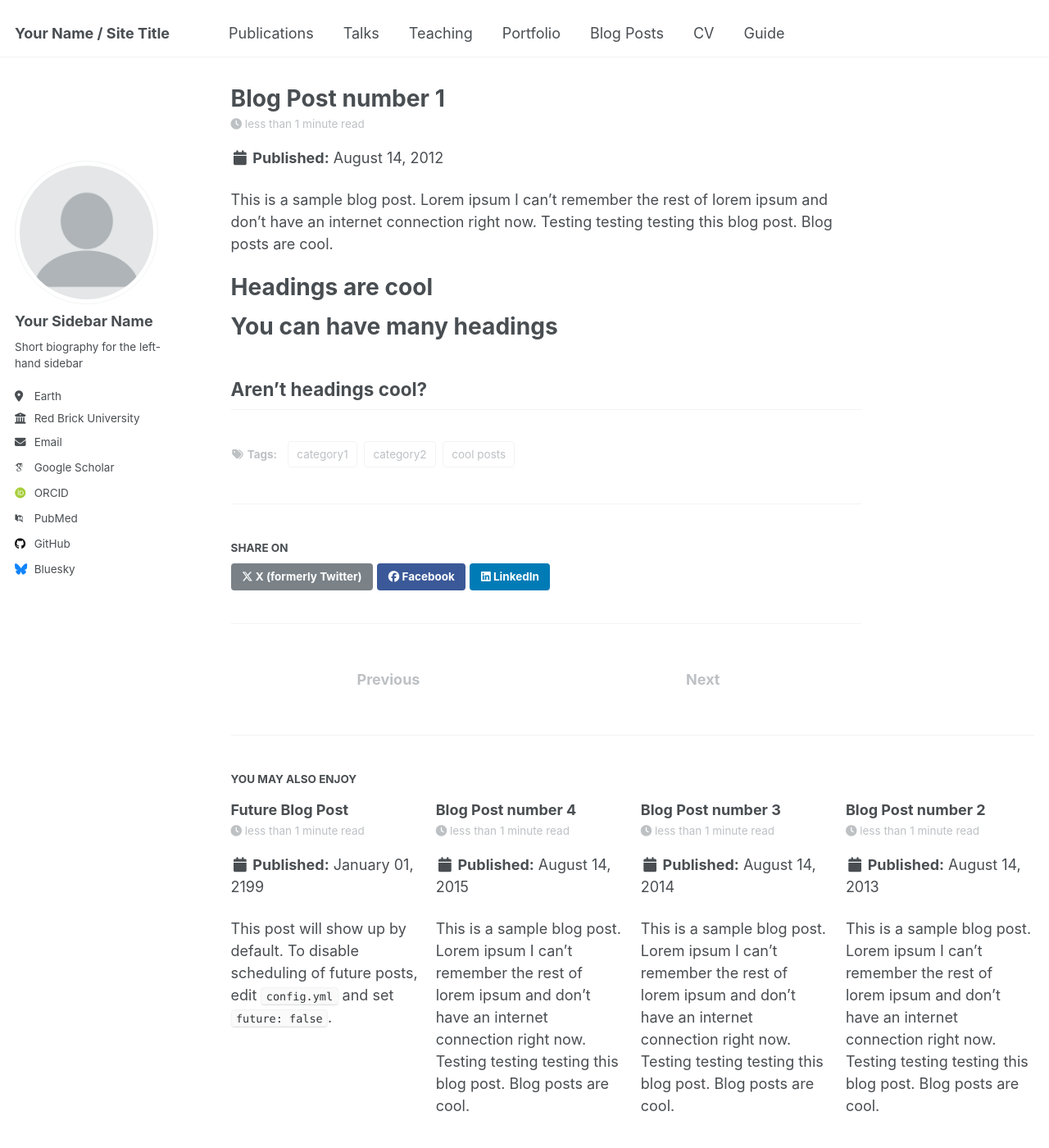
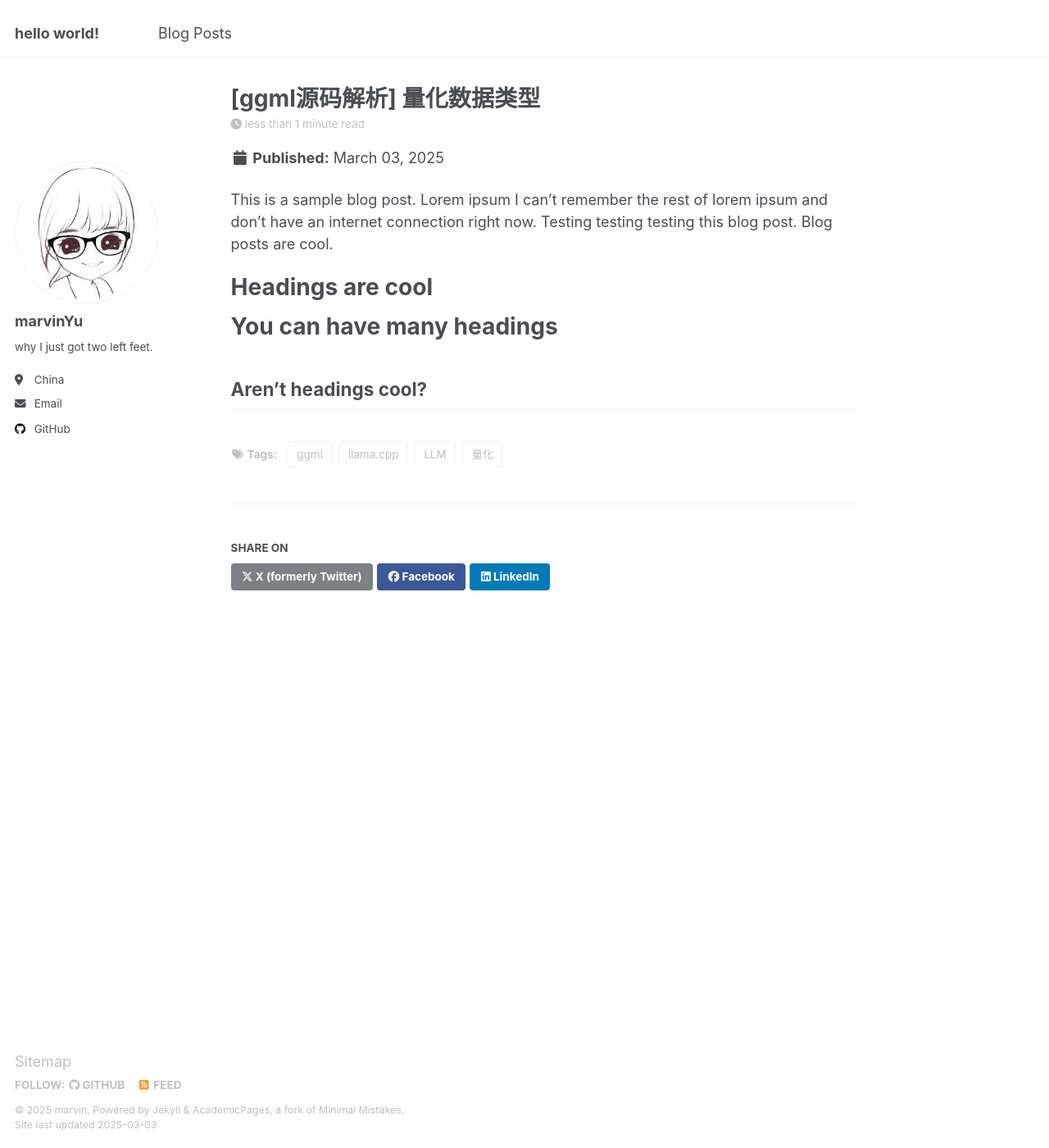
Before and after one commit to marvin-Yu/marvin-Yu.github.io, a Jekyll site: the page built from _posts/2025-03-03-ggml-post-1.md, in a window 1280 px wide and 1400 px high. Shown: the whole window at 82% size. Built offline with Jekyll 4.4.1, drawn with Linux system fonts in a browser that asks for light colours; some web fonts are replaced; some of the changed text lies outside the part shown.

Commit message:
tmp update

```diff
--- a/_config.yml
+++ b/_config.yml
@@ -9,35 +9,35 @@
 # Basic Site Settings
 locale                   : "en-US"
 site_theme               : "default"
-title                    : "Your Name / Site Title"
+title                    : "hello world!"
 title_separator          : "-"
-name                     : &name "Your Name"
+name                     : &name "marvin"
 description              : &description "personal description"
-url                      : https://academicpages.github.io # the base hostname & protocol for your site e.g. "https://[your GitHub username].github.io"
+url                      : https://marvin-Yu.github.io # the base hostname & protocol for your site e.g. "https://[your GitHub username].github.io"
 baseurl                  : "" # the subpath of your site, e.g. "/blog"
-repository               : "academicpages/academicpages.github.io"
+repository               : "marvin-Yu/marvin-Yu.github.io"
 
 # Site Author - The following control what appear as part of the author content on the side bar.
 #               If a field is blank the icon and link will not appear, otherwise it will be shown.
 #               Additional customization can be done by editing /_includes/author-profile.html
 author:
   # Biographic information
-  avatar           : "profile.png"
-  name             : "Your Sidebar Name"
+  avatar           : "head.jpeg"
+  name             : "marvinYu"
   pronouns         : # example: "she/her"
-  bio              : "Short biography for the left-hand sidebar"
-  location         : "Earth"
-  employer         : "Red Brick University"
+  bio              : "why I just got two left feet."
+  location         : "China"
+  # employer         : "Red Brick University"
   uri              : # URL
-  email            : "none@example.org"
+  email            : "marvin_ywf@163.com"
 
   # Academic websites
   arxiv            : # URL - Update with the correct link to your profile
-  googlescholar    : "https://scholar.google.com/citations?user=PS_CX0AAAAAJ"
+  # googlescholar    : "https://scholar.google.com/citations?user=PS_CX0AAAAAJ"
   impactstory      : # URL
-  orcid            : "http://orcid.org/yourorcidurl"
+  # orcid            : "http://orcid.org/yourorcidurl"
   semantic         : # URL
-  pubmed           : "https://www.ncbi.nlm.nih.gov/pubmed/?term=john+snow"
+  # pubmed           : "https://www.ncbi.nlm.nih.gov/pubmed/?term=john+snow"
   researchgate     : # URL
   scopus           : # URL
 
@@ -45,12 +45,12 @@ author:
   bitbucket        : # Username - Update with your username on the site
   codepen          : # Username
   dribbble         : # Username
-  github           : "academicpages"
+  github           : "marvin-Yu"
   kaggle           : # Username
   stackoverflow    : # User number or user number and name (i.e., use "1" or "1/jeff-atwood")
 
   # Social media
-  bluesky          : "bsky.app" # Replace this with you Bluesky username
+  # bluesky          : "bsky.app" # Replace this with you Bluesky username
   facebook         : # Username
   flickr           : # Username
   foursquare       : # Username
--- a/_data/authors.yml
+++ b/_data/authors.yml
@@ -1,9 +1,9 @@
 # Authors
 
 Name Name:
-  name        : "Name Name"
+  name        : "marvinYu"
   uri         : "http://name.com"
-  email       : "name@name.com"
+  email       : "marvin_ywf@163.com"
   bio         : "This is the first name."
   avatar      : "bio-photo-2.jpg"
   twitter     : "name"
--- a/_pages/year-archive.html
+++ b/_pages/year-archive.html
@@ -1,10 +1,11 @@
 ---
 layout: archive
-permalink: /year-archive/
+permalink: /
 title: "Blog posts"
 author_profile: true
 redirect_from:
   - /wordpress/blog-posts/
+  - /year-archive/
 ---
 
 {% include base_path %}
--- a/_posts/2013-08-14-blog-post-2.md
+++ /dev/null
@@ -1,20 +0,0 @@
----
-title: 'Blog Post number 2'
-date: 2013-08-14
-permalink: /posts/2013/08/blog-post-2/
-tags:
-  - cool posts
-  - category1
-  - category2
----
-
-This is a sample blog post. Lorem ipsum I can't remember the rest of lorem ipsum and don't have an internet connection right now. Testing testing testing this blog post. Blog posts are cool.
-
-Headings are cool
-======
-
-You can have many headings
-======
-
-Aren't headings cool?
-------
--- a/_posts/2014-08-14-blog-post-3.md
+++ /dev/null
@@ -1,20 +0,0 @@
----
-title: 'Blog Post number 3'
-date: 2014-08-14
-permalink: /posts/2014/08/blog-post-3/
-tags:
-  - cool posts
-  - category1
-  - category2
----
-
-This is a sample blog post. Lorem ipsum I can't remember the rest of lorem ipsum and don't have an internet connection right now. Testing testing testing this blog post. Blog posts are cool.
-
-Headings are cool
-======
-
-You can have many headings
-======
-
-Aren't headings cool?
-------
--- a/_posts/2012-08-14-blog-post-1.md
+++ b/_posts/2025-03-03-ggml-post-1.md
@@ -1,11 +1,12 @@
 ---
-title: 'Blog Post number 1'
-date: 2012-08-14
-permalink: /posts/2012/08/blog-post-1/
+title: '[ggml源码解析] 量化数据类型'
+date: 2025-03-03
+permalink: /posts/2025/03/03/ggml-post-1/
 tags:
-  - cool posts
-  - category1
-  - category2
+  - LLM
+  - 量化
+  - llama.cpp
+  - ggml
 ---
 
 This is a sample blog post. Lorem ipsum I can't remember the rest of lorem ipsum and don't have an internet connection right now. Testing testing testing this blog post. Blog posts are cool.
--- a/_posts/2199-01-01-future-post.md
+++ /dev/null
@@ -1,11 +0,0 @@
----
-title: 'Future Blog Post'
-date: 2199-01-01
-permalink: /posts/2012/08/blog-post-4/
-tags:
-  - cool posts
-  - category1
-  - category2
----
-
-This post will show up by default. To disable scheduling of future posts, edit `config.yml` and set `future: false`.
```
Also changed, not shown: _data/navigation.yml (+16 -16 lines), _pages/about.md (+1 -1 lines), _posts/2015-08-14-blog-post-4.md (deleted, +0 -20 lines), images/head.jpeg (added).
